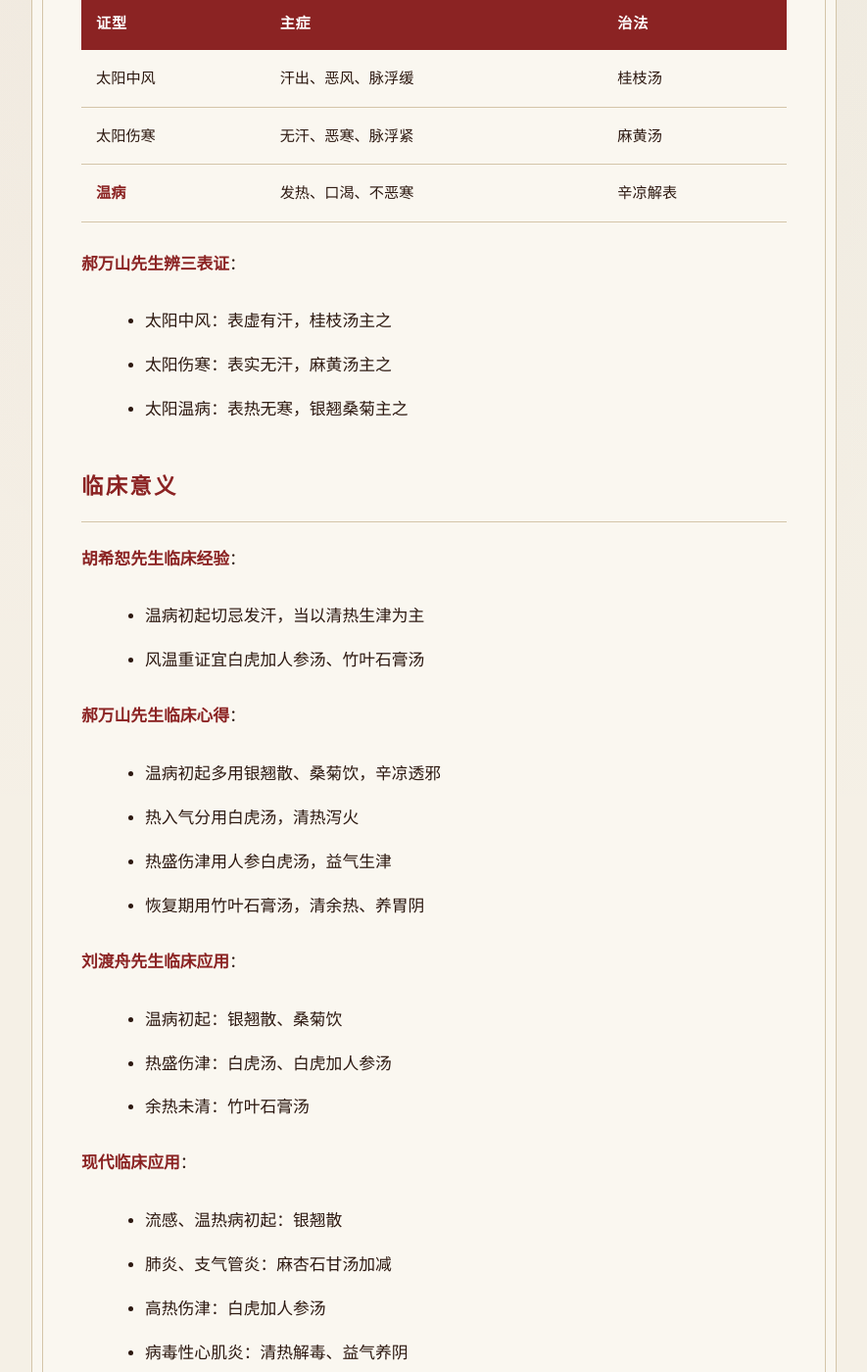
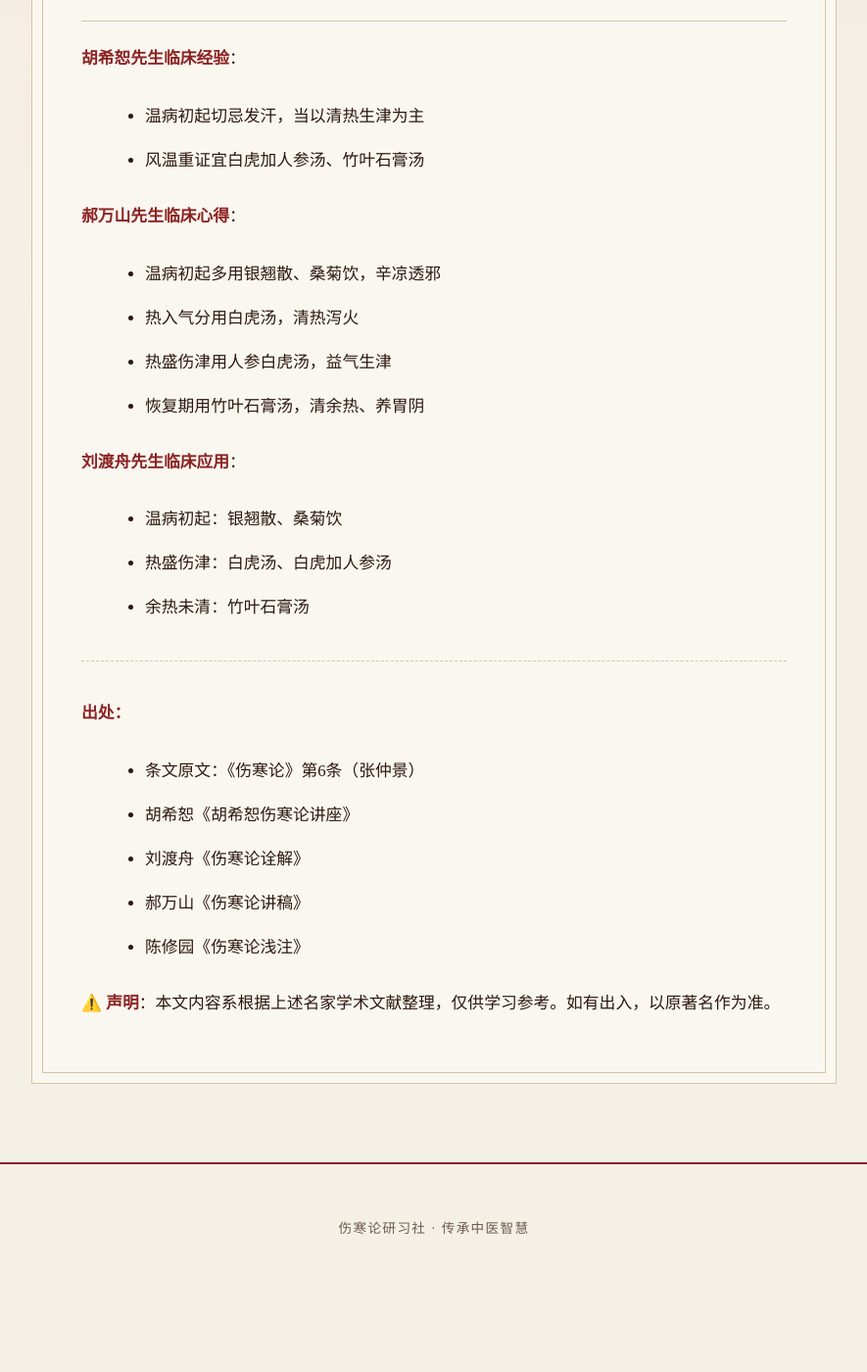
Before and after one commit to ME888888/sm, a Jekyll site: the page built from _posts/2026-05-05-太阳温病.md, in a window 1280 px wide and 1400 px high, scrolled down 2885 px. Shown: the whole window at 98% size, without its empty margins (197-1082 px from the left). Built offline with Jekyll 4.4.1, drawn with Linux system fonts in a browser that asks for light colours; after the commit the page ends 4208 px from its top, so only the background shows below that; some of the changed text lies outside the part shown.

Commit message:
更新第21条、第6条：四位名家解读，页尾标明出处并添加声明

```diff
--- a/_posts/2026-05-05-太阳温病.md
+++ b/_posts/2026-05-05-太阳温病.md
@@ -24,8 +24,6 @@
 - "口渴"提示热盛伤津，津液不足
 - 风温是温病误汗后的重症，热陷心包，阴液耗伤
 
-**陈修园论温病与伤寒**：温病与伤寒，虽皆从太阳而起，然病性截然不同。伤寒以寒为主，温病以热为纲；伤寒先恶寒而后发热，温病但发热而不恶寒。
-
 ## 要点
 
 1. **温病三特征**：发热、口渴、不恶寒
@@ -50,11 +48,6 @@
 - 热陷心包，蒙蔽清窍
 - 病情危重，需中西医结合抢救
 
-**刘渡舟先生论风温**：
-- 风温是"热盛阴伤"之证
-- 治宜清热泻火、益气生津
-- 切忌再行发汗，恐阴液耗尽
-
 ## 鉴别要点
 
 | 证型 | 主症 | 治法 |
@@ -63,12 +56,7 @@
 | 太阳伤寒 | 无汗、恶寒、脉浮紧 | 麻黄汤 |
 | **温病** | 发热、口渴、不恶寒 | 辛凉解表 |
 
-**郝万山先生辨三表证**：
-- 太阳中风：表虚有汗，桂枝汤主之
-- 太阳伤寒：表实无汗，麻黄汤主之
-- 太阳温病：表热无寒，银翘桑菊主之
-
-## 临床意义
+## 临床应用
 
 **胡希恕先生临床经验**：
 - 温病初起切忌发汗，当以清热生津为主
@@ -85,12 +73,6 @@
 - 热盛伤津：白虎汤、白虎加人参汤
 - 余热未清：竹叶石膏汤
 
-**现代临床应用**：
-- 流感、温热病初起：银翘散
-- 肺炎、支气管炎：麻杏石甘汤加减
-- 高热伤津：白虎加人参汤
-- 病毒性心肌炎：清热解毒、益气养阴
-
 ---
 
 **出处：**
@@ -99,3 +81,5 @@
 - 刘渡舟《伤寒论诠解》
 - 郝万山《伤寒论讲稿》
 - 陈修园《伤寒论浅注》
+
+⚠️ **声明**：本文内容系根据上述名家学术文献整理，仅供学习参考。如有出入，以原著名作为准。
```
Also changed, not shown: _posts/2026-05-05-太阳病第21条.md (+5 -11 lines).
